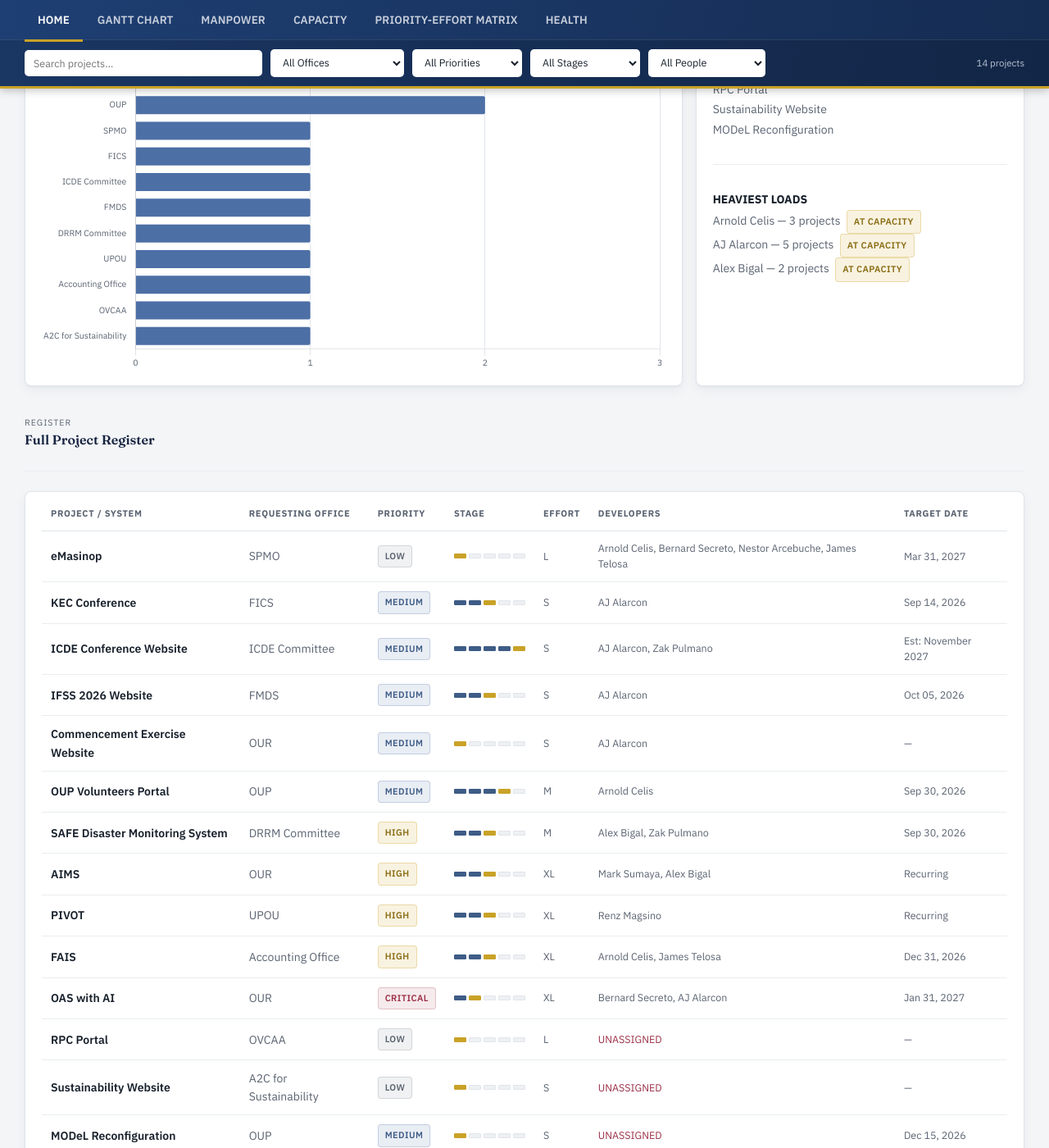
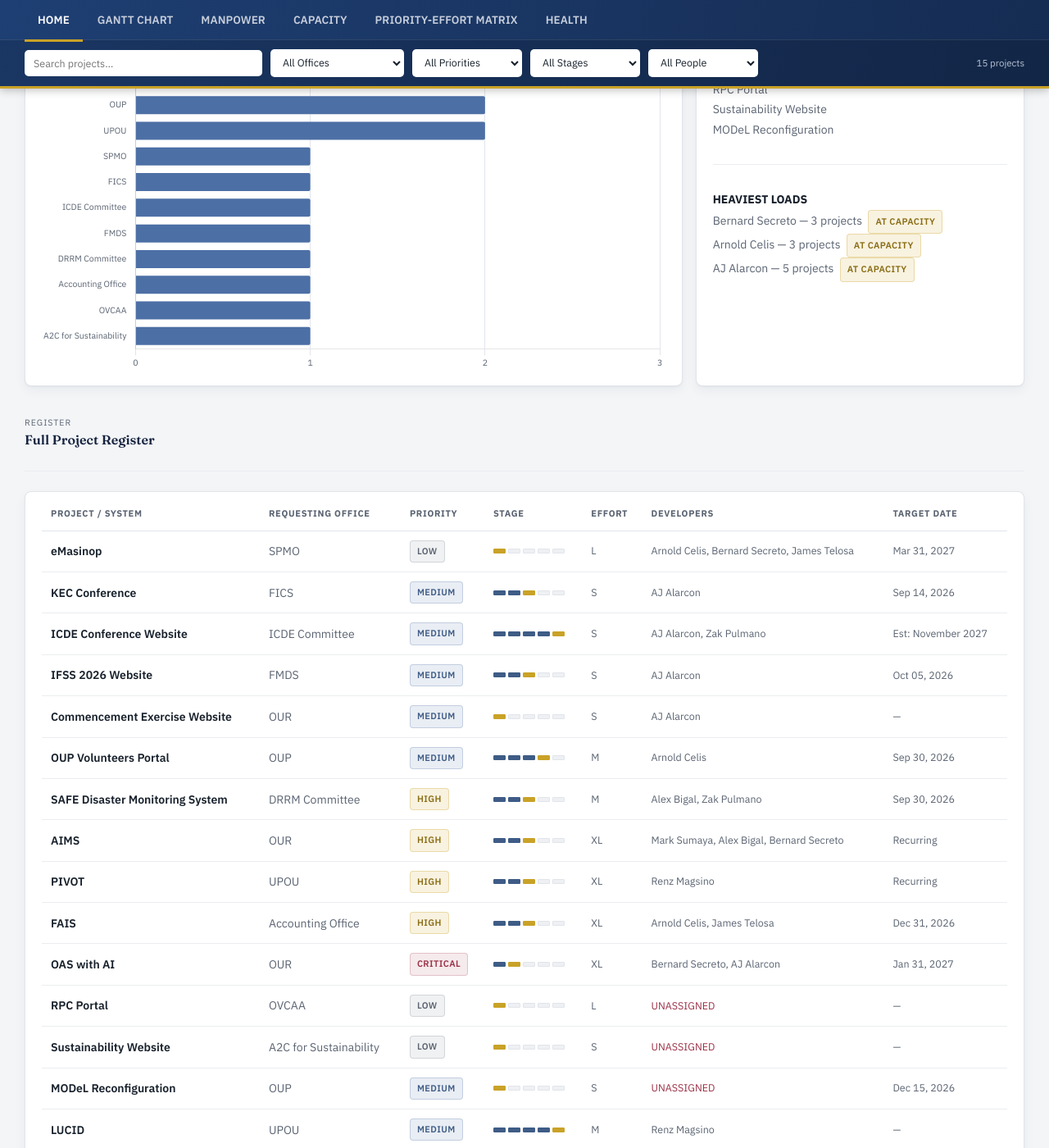
Before and after one commit to reinaldncku/reinaldncku.github.io, a Jekyll site: the page ictdo/index.html, which Jekyll copies as it is, in a window 1280 px wide and 1400 px high, scrolled down 1104 px. Shown: the whole window at 82% size. Built offline with Jekyll 4.4.1, drawn with Linux system fonts in a browser that asks for light colours; some of the changed text lies outside the part shown.

Commit message:
Add files via upload

```diff
--- a/ictdo/capacity.html
+++ b/ictdo/capacity.html
@@ -96,7 +96,6 @@
     <div class="panel-head">
       <span class="panel-title"><b>Weighted Load by Person</b></span>
     </div>
-    <p class="panel-sub">Not Started and Completed projects carry no weight here — the work hasn't begun, or it's already done — so they don't count toward a person's points. They still appear below each bar for visibility, marked with a dashed border.</p>
     <div class="legend-row">
       <span><i style="background:#236B5F"></i>Available (&lt; 7)</span>
       <span><i style="background:#8A6D14"></i>At Capacity (7–10)</span>
@@ -161,7 +160,7 @@
     const projChips = p.ps.map(proj => {
       const pts = projectWeight(proj);
       if(pts === 0){
-        return `<span class="cap-proj-chip zero">${proj.project} <b>not counted</b></span>`;
+        return `<span class="cap-proj-chip zero">${proj.project} <b>${proj.status}</b></span>`;
       }
       return `<span class="cap-proj-chip">${proj.project} <b>${pts} pt${pts>1?'s':''}</b></span>`;
     }).join("");
--- a/ictdo/data.js
+++ b/ictdo/data.js
@@ -4,7 +4,7 @@
     "office": "SPMO",
     "priority": "Low",
     "status": "Not Started",
-    "developers": "Arnold Celis, Bernard Secreto, Nestor Arcebuche, James Telosa",
+    "developers": "Arnold Celis, Bernard Secreto, James Telosa",
     "start_date": null,
     "target_date": "2027-03-31",
     "deadline_fixed": "No",
@@ -81,7 +81,7 @@
     "office": "OUR",
     "priority": "High",
     "status": "Development",
-    "developers": "Mark Sumaya, Alex Bigal",
+    "developers": "Mark Sumaya, Alex Bigal, Bernard Secreto",
     "start_date": "Recurring",
     "target_date": "Recurring",
     "deadline_fixed": "NA",
@@ -152,5 +152,16 @@
     "target_date": "2026-12-15",
     "deadline_fixed": "Yes",
     "effort": "S"
+  },
+  {
+    "project": "LUCID",
+    "office": "UPOU",
+    "priority": "Medium",
+    "status": "Completed",
+    "developers": "Renz Magsino",
+    "start_date": null,
+    "target_date": null,
+    "deadline_fixed": null,
+    "effort": "M"
   }
 ];
--- a/ictdo/index.html
+++ b/ictdo/index.html
@@ -99,7 +99,7 @@
 
   <div class="foot">
     <span>ICTDO PORTFOLIO CONTROL · SOURCE: ICTDO_MASTER_PROJECT_PORTFOLIO.XLSX</span>
-    <span>14 PROJECTS TRACKED</span>
+    <span>15 PROJECTS TRACKED</span>
   </div>
 </div>
 
```
Also changed, not shown: ictdo/roadmap.html (+12 -29 lines).
